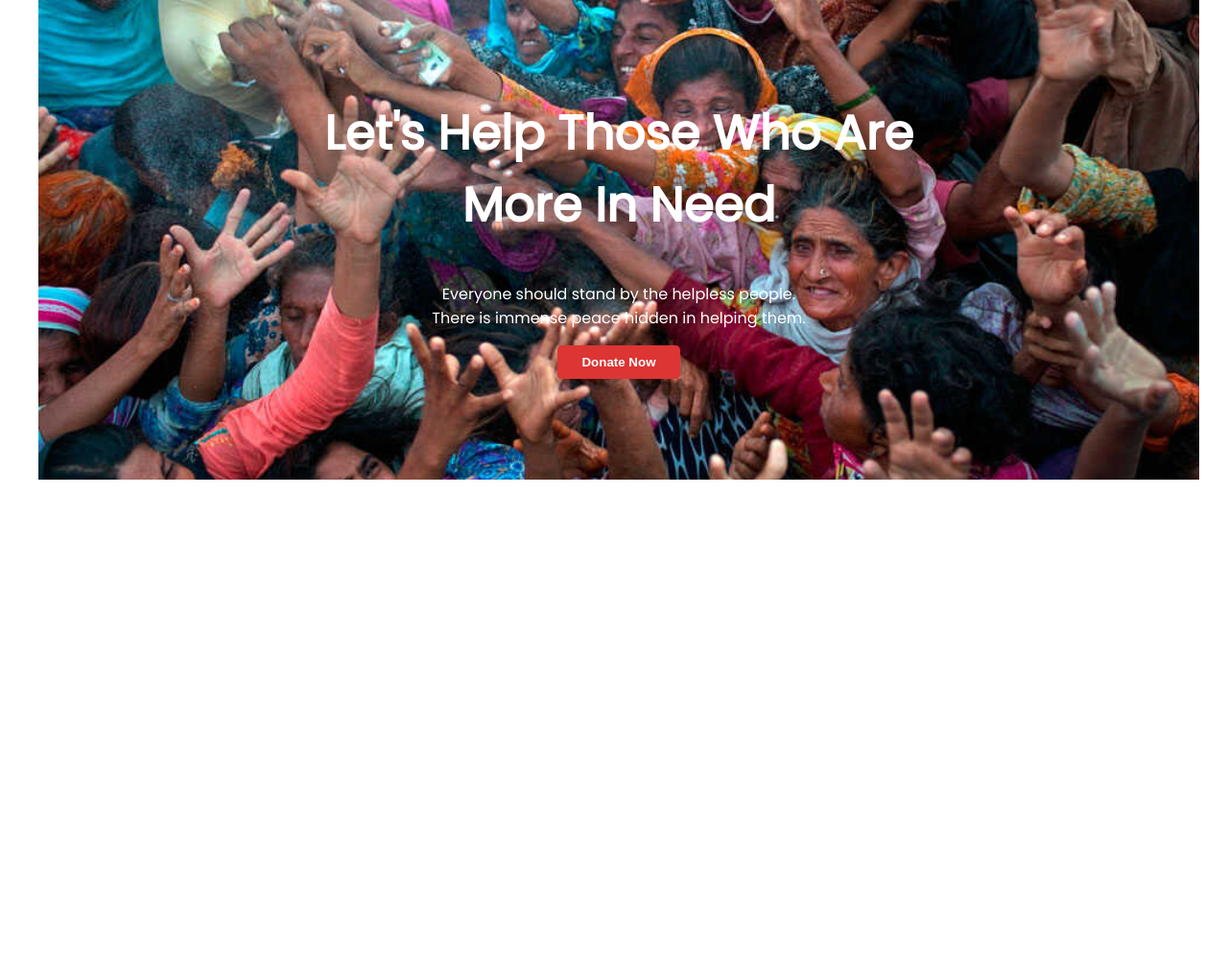
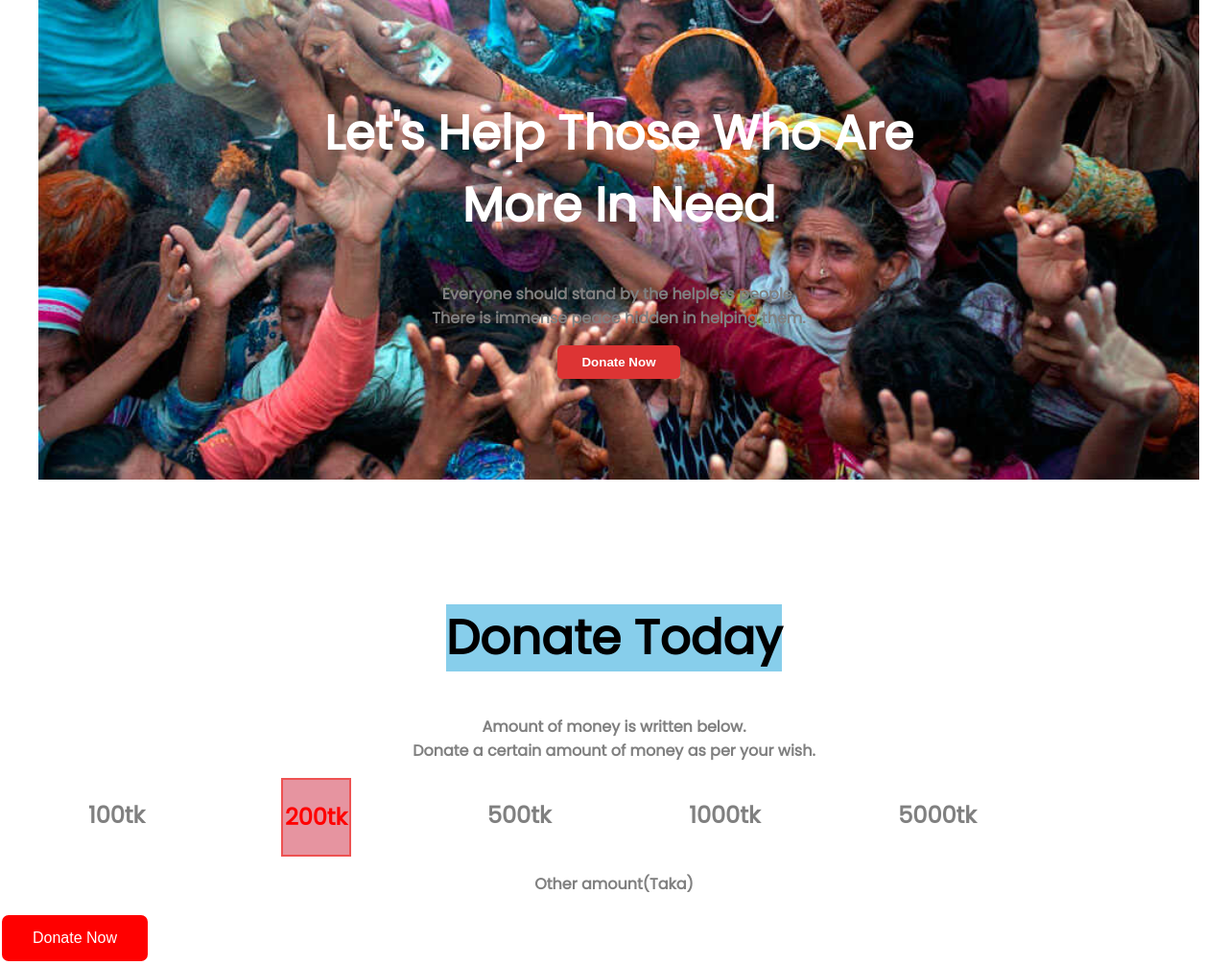
Before and after one commit to nasrinba/Donate-Today, a plain HTML site: page index.html in a window 1280 px wide. Shown: the whole page at 96% size. Before the commit the page ends 800 px from the top, so only its background shows below. Drawn offline with Linux system fonts and the light colour scheme; a web font is replaced by a local one.

Commit message:
donate commit

```diff
--- a/index.html
+++ b/index.html
@@ -23,4 +23,43 @@
   </div>
   </div>
 </section>
+ <section>
+  <div>
+    <h1 class="today"><span>Donate Today</span></h1>
+  </div>
+
+  <div>
+    <p>Amount of money is written below. <br>Donate a certain amount of money as per your wish.</p>
+  </div>
+
+  <div class="taka">
+    <div class="amount">
+    <h2>100tk</h2>
+     </div>
+
+    <div class="amount violet">
+    <h2>200tk</h2>
+     </div>
+
+
+    <div class="amount ">
+    <h2>500tk</h2>
+     </div>
+
+    <div class="amount">
+    <h2>1000tk</h2>
+    </div>
+
+    <div class="amount">
+    <h2>5000tk</h2>
+    </div>
+  </div>
+  <p>Other amount(Taka)</p>
+
+
+    <button class="text-center">Donate Now</button>
+
+    </section>
+
+
 </body>
--- a/style.css
+++ b/style.css
@@ -1,8 +1,8 @@
 body {
+  font-family: 'Koulen', cursive;
+font-family: 'Poppins', sans-serif;
+   margin: 0;
 
-font-family: 'Poppins', sans-serif;
-
-  margin: 0;
  }
 h1 {
 
@@ -17,6 +17,7 @@ h1 {
   position: relative;
   margin-left: 40px;
   margin-right: 30px;
+  margin-bottom: 10%;
   text-align: center;
 
 }
@@ -34,3 +35,51 @@ h1 {
   cursor: pointer;
   font-weight: 700;
   }
+  .taka {
+    display: flex;
+
+  }
+  .amount {
+
+    color: gray;
+  margin-right: 50px;
+  margin-left: 90px;
+  padding: 2px;
+    }
+
+  .violet {
+  background-color:rgb(230, 148, 160);
+  border:2px solid rgb(238, 82, 82);
+  color:red;
+  }
+  .today {
+    color: black;
+    text-align: center;
+    font-weight: 700;
+    }
+    span {
+      background-color: skyblue;
+    }
+  p {
+    color: gray;
+    text-align: center;
+    font-weight: 700;
+  }
+
+
+
+  .text-center {
+
+    background-color: red;
+      border: none;
+      color: white;
+      padding: 15px 32px;
+
+      text-decoration: none;
+
+      display: justify;
+      font-size: 16px;
+      margin: 4px 2px;
+      cursor: pointer;
+      border-radius: 7px;
+  }
```
